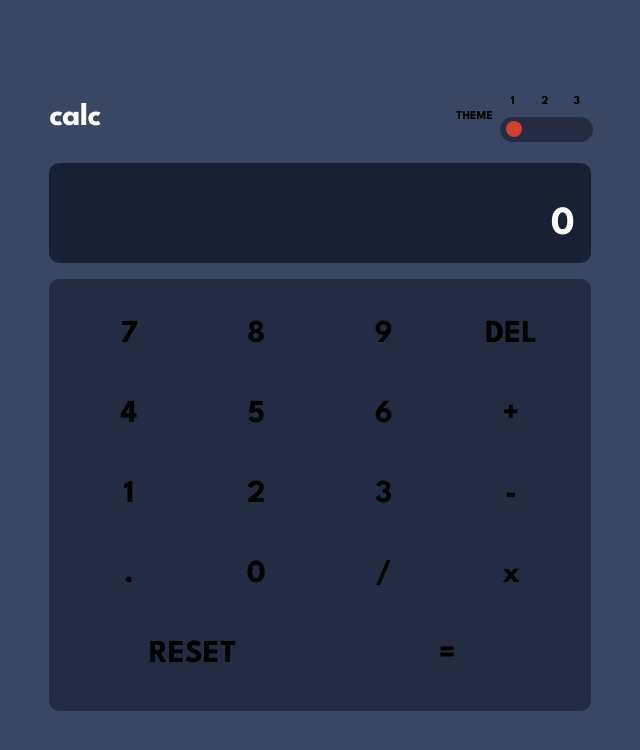
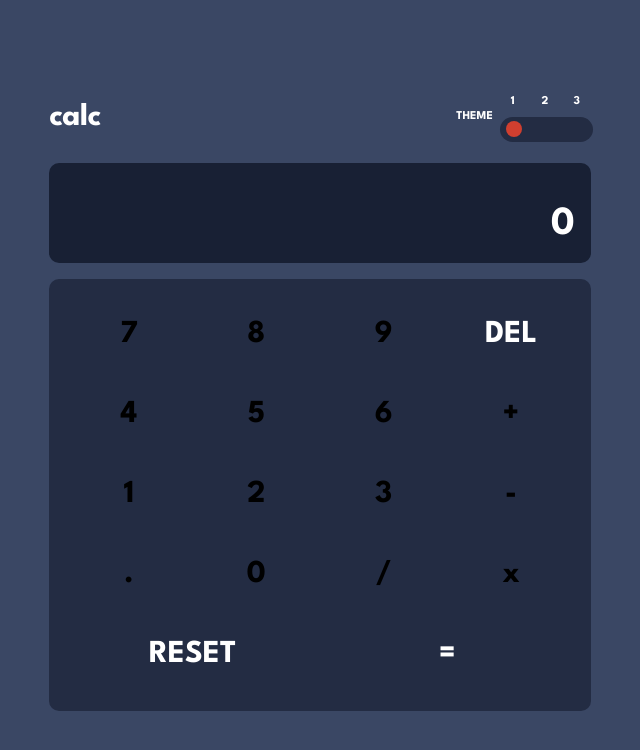
Before and after one commit to pronoia9/puny-math, a React (Create React App) app: page / in a window 1280 px wide. Shown: the top 750 px of the page, without its empty margins (320-960 px from the left). Built offline with nearby package versions, Linux system fonts and the light colour scheme.

Commit message:
move header color

```diff
--- a/src/components/Header.scss
+++ b/src/components/Header.scss
@@ -2,6 +2,7 @@ header.header {
   display: flex;
   align-items: center;
   justify-content: space-between;
+  color: var(--color-text-header);
 
   h1 {
     font-family: var(--font);
@@ -10,7 +11,6 @@ header.header {
     line-height: 1;
     letter-spacing: -0.5px;
     text-align: center;
-    color: var(--color-text-header);
   }
 
   fieldset.theme-control {
@@ -75,7 +75,5 @@ header.header {
 }
 
 .dark-theme {
-  h1 {
-    color: hsl(0, 0, 100%) !important;
-  }
+  color: hsl(0, 0, 100%) !important;
 }
```
